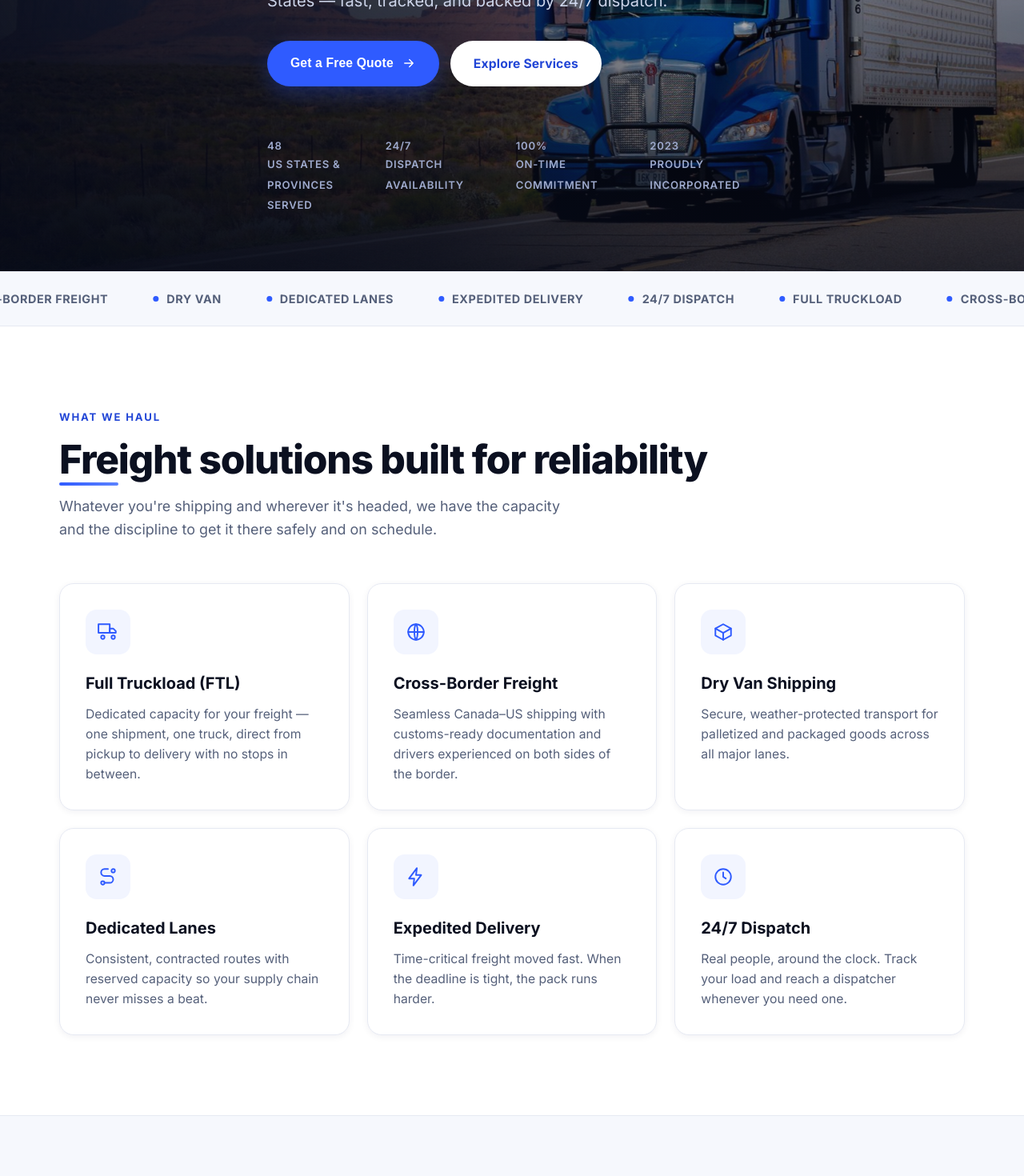
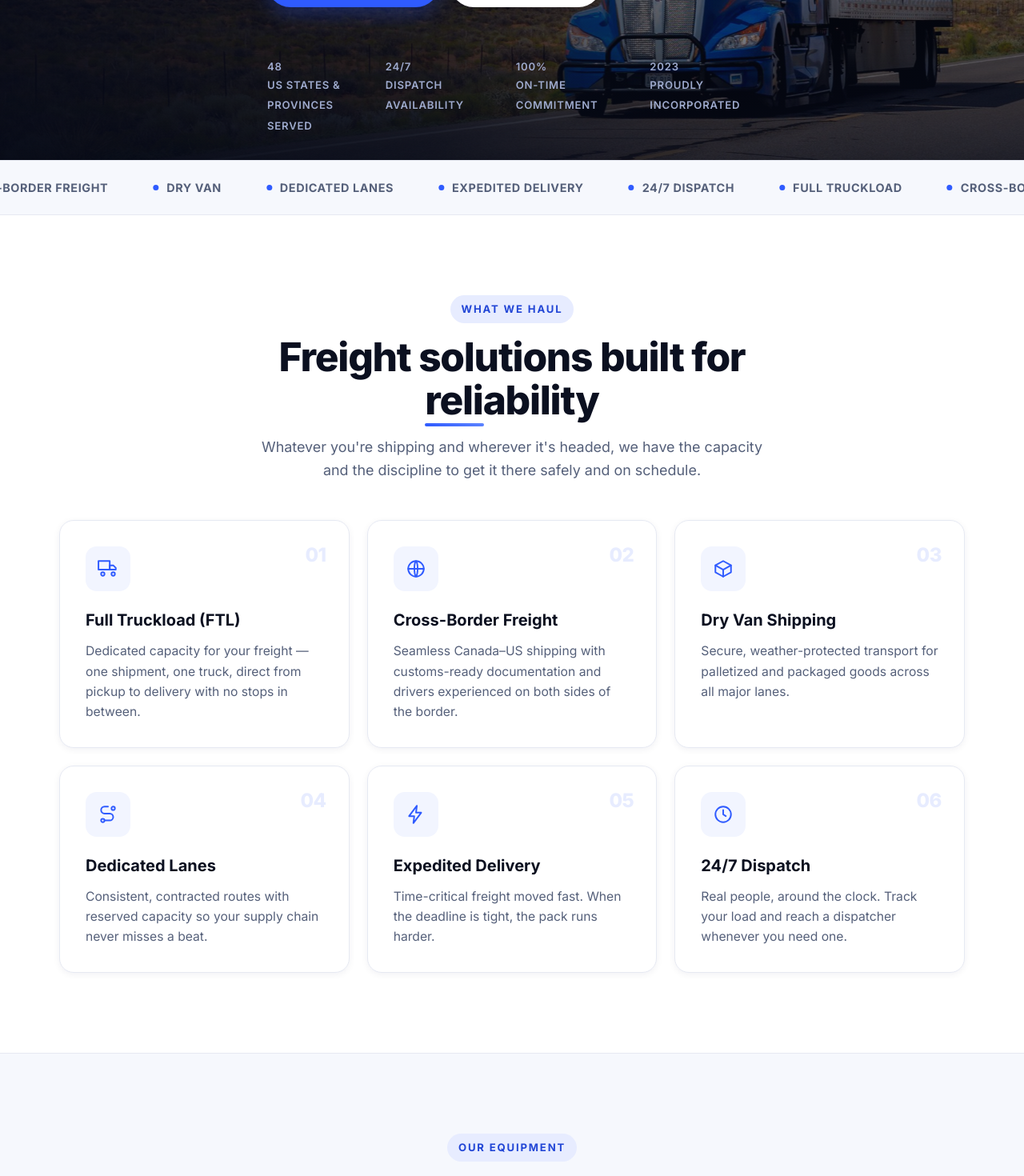
Before and after one commit to bairavatransportinc/Website, a Next.js app: page / in a window 1280 px wide. Shown: the part 600-2070 px from the top of the page at 80% size. Built offline with nearby package versions, Linux system fonts and the light colour scheme.

Commit message:
UX: hero now 100vh + scroll cue; centered section headers with badges; numbered service cards; section background rhythm

```diff
--- a/app/globals.css
+++ b/app/globals.css
@@ -261,10 +261,12 @@ section {
 /* ---------- Hero (full-width truck banner) ---------- */
 .hero {
   position: relative;
-  padding: 150px 0 70px;
+  padding: 110px 0 90px;
   overflow: hidden;
   background: var(--ink);
-  min-height: 80vh;
+  height: 100vh;
+  min-height: 640px;
+  max-height: 1000px;
   display: flex;
   align-items: center;
 }
@@ -483,6 +485,7 @@ section {
   margin-top: 52px;
 }
 .service-card {
+  position: relative;
   background: #fff;
   border: 1px solid var(--line);
   border-radius: var(--radius);
@@ -490,6 +493,19 @@ section {
   box-shadow: var(--shadow-sm);
   transition: transform 0.2s ease, border-color 0.2s ease,
     box-shadow 0.2s ease;
+}
+.service-num {
+  position: absolute;
+  top: 24px;
+  right: 28px;
+  font-size: 1.5rem;
+  font-weight: 800;
+  color: var(--blue-100);
+  letter-spacing: -0.02em;
+  transition: color 0.3s ease;
+}
+.service-card:hover .service-num {
+  color: var(--blue-400);
 }
 .service-card:hover {
   transform: translateY(-6px);
@@ -1683,3 +1699,86 @@ section {
   }
   .modal-head h3 { font-size: 1.35rem; }
 }
+
+/* ---------- Hero scroll cue ---------- */
+.hero-scroll {
+  position: absolute;
+  left: 50%;
+  bottom: 26px;
+  transform: translateX(-50%);
+  z-index: 3;
+  display: flex;
+  flex-direction: column;
+  align-items: center;
+  gap: 8px;
+  color: rgba(255, 255, 255, 0.7);
+  opacity: 0;
+  animation: fadeUp 0.8s ease forwards;
+  animation-delay: 1.3s;
+  transition: color 0.2s ease;
+}
+.hero-scroll:hover {
+  color: #fff;
+}
+.hero-scroll-text {
+  font-size: 0.72rem;
+  font-weight: 700;
+  letter-spacing: 0.18em;
+  text-transform: uppercase;
+}
+.hero-scroll-mouse {
+  width: 24px;
+  height: 38px;
+  border: 2px solid rgba(255, 255, 255, 0.5);
+  border-radius: 999px;
+  display: flex;
+  justify-content: center;
+  padding-top: 7px;
+}
+.hero-scroll-dot {
+  width: 4px;
+  height: 8px;
+  border-radius: 999px;
+  background: #fff;
+  animation: scrollDot 1.6s ease-in-out infinite;
+}
+@keyframes scrollDot {
+  0% { transform: translateY(0); opacity: 1; }
+  70% { transform: translateY(12px); opacity: 0; }
+  100% { transform: translateY(0); opacity: 0; }
+}
+@media (max-width: 640px) {
+  .hero-scroll { display: none; }
+}
+@media (prefers-reduced-motion: reduce) {
+  .hero-scroll-dot { animation: none; }
+}
+
+/* =====================================================
+   SECTION RHYTHM & POLISH
+   Clean alternating backgrounds so sections read distinctly.
+   Sequence: Services(white) · Fleet(grey) · Coverage(dark) ·
+             About(white) · CTA(white) · Contact(grey)
+   ===================================================== */
+.about {
+  background: #fff;
+}
+.contact-section {
+  background: var(--surface-2);
+  border-top: 1px solid var(--line);
+}
+/* subtle centered header spacing for sections that lead with a Reveal heading */
+.section-head-center {
+  text-align: center;
+  max-width: 720px;
+  margin: 0 auto;
+}
+.section-head-center .section-lead {
+  margin-left: auto;
+  margin-right: auto;
+}
+/* tighten the top rhythm — consistent gap before grids */
+.services-grid,
+.fleet-grid {
+  margin-top: 48px;
+}
--- a/app/page.tsx
+++ b/app/page.tsx
@@ -87,6 +87,13 @@ export default function Home() {
             ))}
           </div>
         </div>
+
+        <a href="#services" className="hero-scroll" aria-label="Scroll to content">
+          <span className="hero-scroll-text">Scroll</span>
+          <span className="hero-scroll-mouse">
+            <span className="hero-scroll-dot" />
+          </span>
+        </a>
       </section>
 
       {/* ---------------- MARQUEE STRIP ---------------- */}
@@ -108,11 +115,11 @@ export default function Home() {
       {/* ---------------- SERVICES ---------------- */}
       <section id="services" className="section-pad">
         <div className="container">
-          <Reveal variant="up">
-            <span className="eyebrow">What We Haul</span>
+          <Reveal variant="up" className="section-head-center">
+            <span className="eyebrow badge">What We Haul</span>
             <h2 className="section-title">
-              <span className="title-underline">Freight solutions</span> built for
-              reliability
+              Freight solutions built for{" "}
+              <span className="title-underline">reliability</span>
             </h2>
             <p className="section-lead">
               Whatever you're shipping and wherever it's headed, we have the
@@ -131,6 +138,9 @@ export default function Home() {
                   className="service-card"
                   key={svc.title}
                 >
+                  <span className="service-num">
+                    {String(i + 1).padStart(2, "0")}
+                  </span>
                   <div className="service-icon">
                     <Icon size={26} />
                   </div>
@@ -146,10 +156,11 @@ export default function Home() {
       {/* ---------------- FLEET ---------------- */}
       <section id="fleet" className="fleet section-pad">
         <div className="container">
-          <Reveal variant="up">
-            <span className="eyebrow">Our Equipment</span>
+          <Reveal variant="up" className="section-head-center">
+            <span className="eyebrow badge">Our Equipment</span>
             <h2 className="section-title">
-              A fleet built to <span className="title-underline">keep its promise</span>
+              A fleet built to{" "}
+              <span className="title-underline">keep its promise</span>
             </h2>
             <p className="section-lead">
               Well-maintained, safety-inspected equipment ready for the lanes
@@ -315,7 +326,7 @@ export default function Home() {
       </section>
 
       {/* ---------------- CONTACT ---------------- */}
-      <section id="contact" className="section-pad">
+      <section id="contact" className="contact-section section-pad">
         <div className="container">
           <Reveal variant="up">
             <span className="eyebrow">Get in Touch</span>
```
